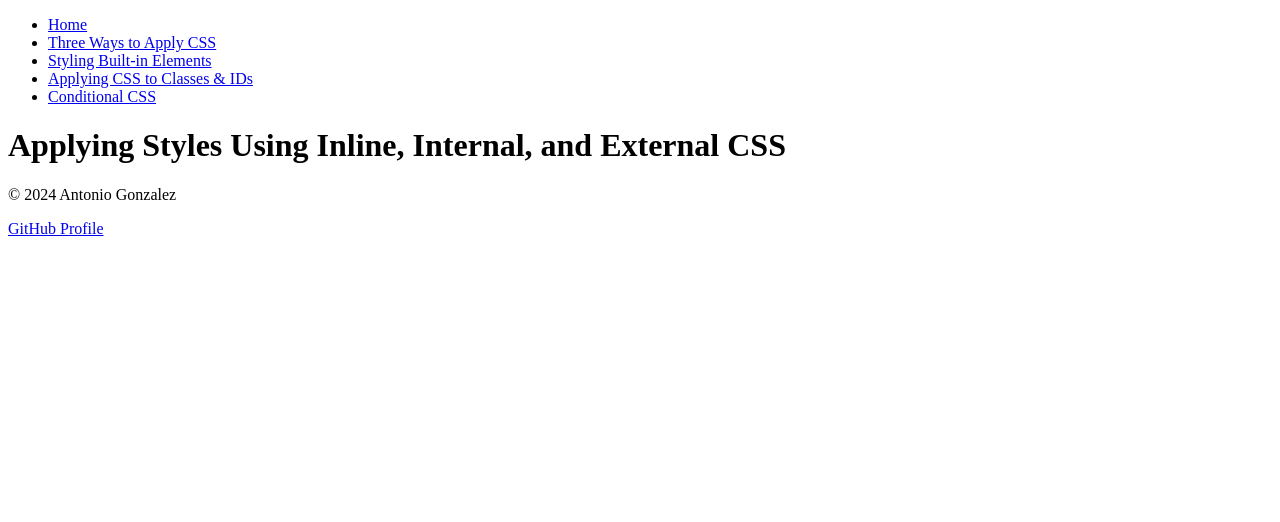
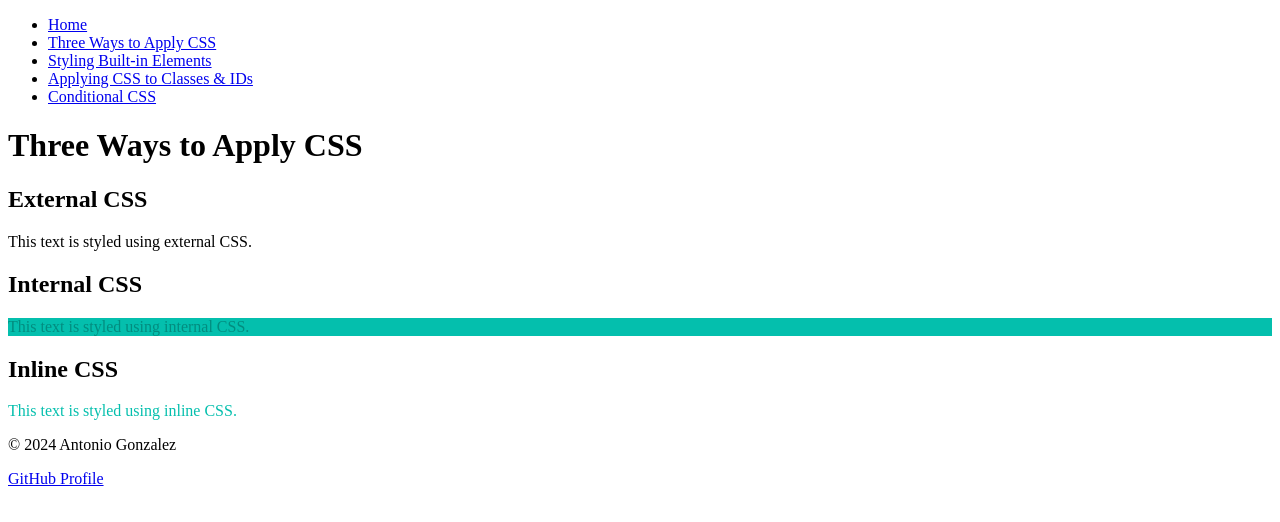
Before and after one commit to gonzalez-7/COMP001A.LectureActivity5, a plain HTML site: page conditional-css.html in a window 1280 px wide. Drawn offline with Linux system fonts and the light colour scheme.

Commit message:
Added Title for pages and added main for Conditional HTML

```diff
--- a/conditional-css.html
+++ b/conditional-css.html
@@ -4,7 +4,16 @@
     <meta charset="UTF-8">
     <meta name="viewport" content="width=device-width, initial-scale=1.0">
     <title>Antonio Gonzalez</title>
+    <!-- Method 1: External CSS Part 1 -->
     <link rel="stylesheet" href="main.css">
+
+    <!-- Method 2: Internal CSS Part 1 -->
+     <style>
+        .internal-css{
+            color: #038c7f;
+            background-color: #04bfad;
+        }
+     </style>
 </head>
 <body>
     <header>
@@ -17,11 +26,30 @@
                 <li><a href="conditional-css.html">Conditional CSS</a></li>
             </ul>
         </nav>
-        <h1>Applying Styles Using Inline, Internal, and External CSS</h1>
+        <h1>Three Ways to Apply CSS</h1>
     </header>
 
     <main>
+        <!-- Section 1: External CSS -->
+        <section>
+            <h2>External CSS</h2>
+            <!-- Method 1: External CSS Part 2 -->
+            <p class="external-css">This text is styled using external CSS.</p>
+        </section>
 
+        <!-- Section 2: Internal CSS -->
+        <section>
+            <h2>Internal CSS</h2>
+            <!-- Method 2: Internal CSS Part 2 -->
+            <p class="internal-css">This text is styled using internal CSS.</p>
+        </section>
+
+        <!-- Section 3: Inline CSS -->
+        <section>
+            <h2>Inline CSS</h2>
+            <!-- Method 3: Inline CSS -->
+            <p style="color: #04BFAD;">This text is styled using inline CSS.</p>
+        </section>
     </main>
 
     <footer>
```
Also changed, not shown: built-in-elements.html (+1 -1 lines), classes-ids.html (+1 -1 lines), css-application.html (+1 -1 lines).
